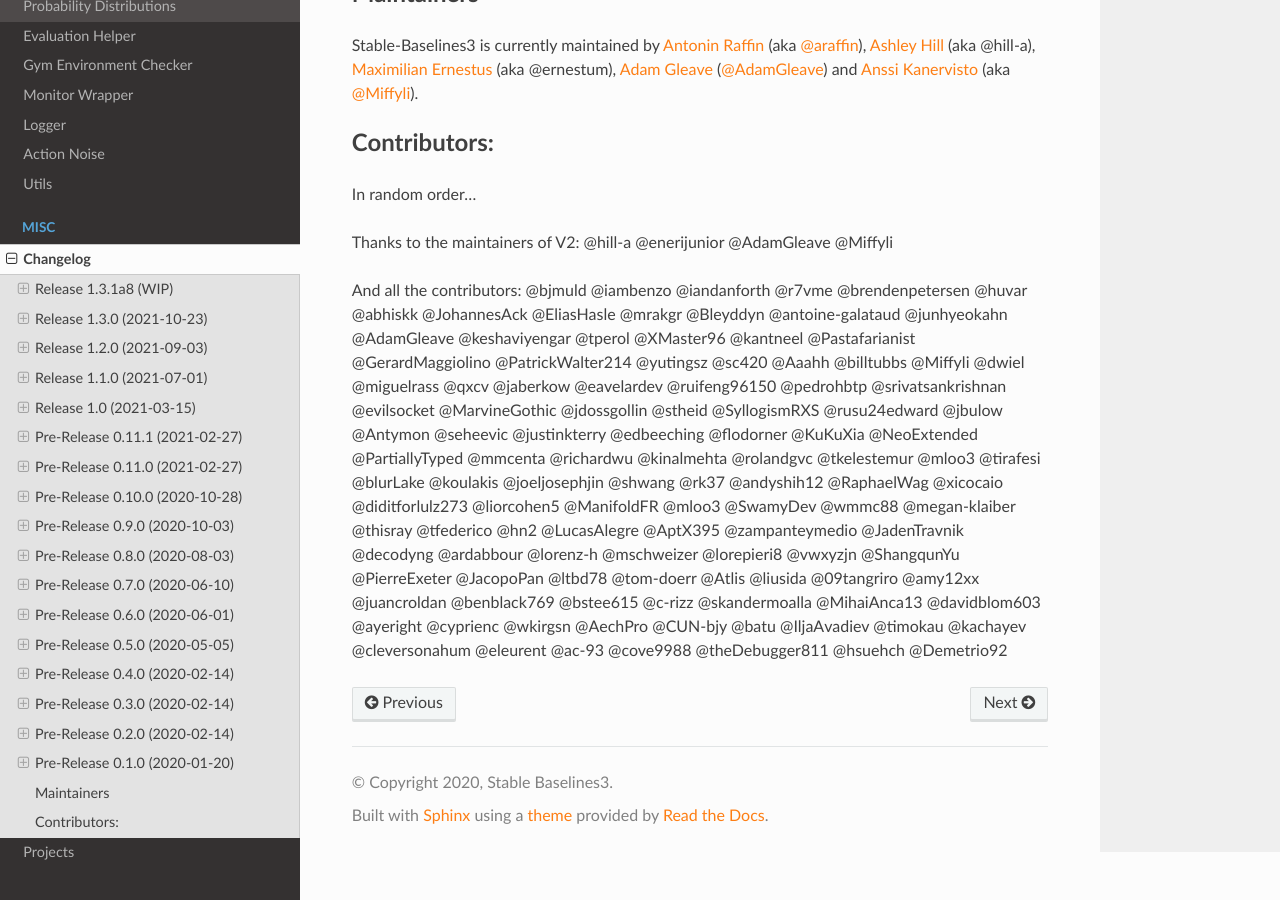
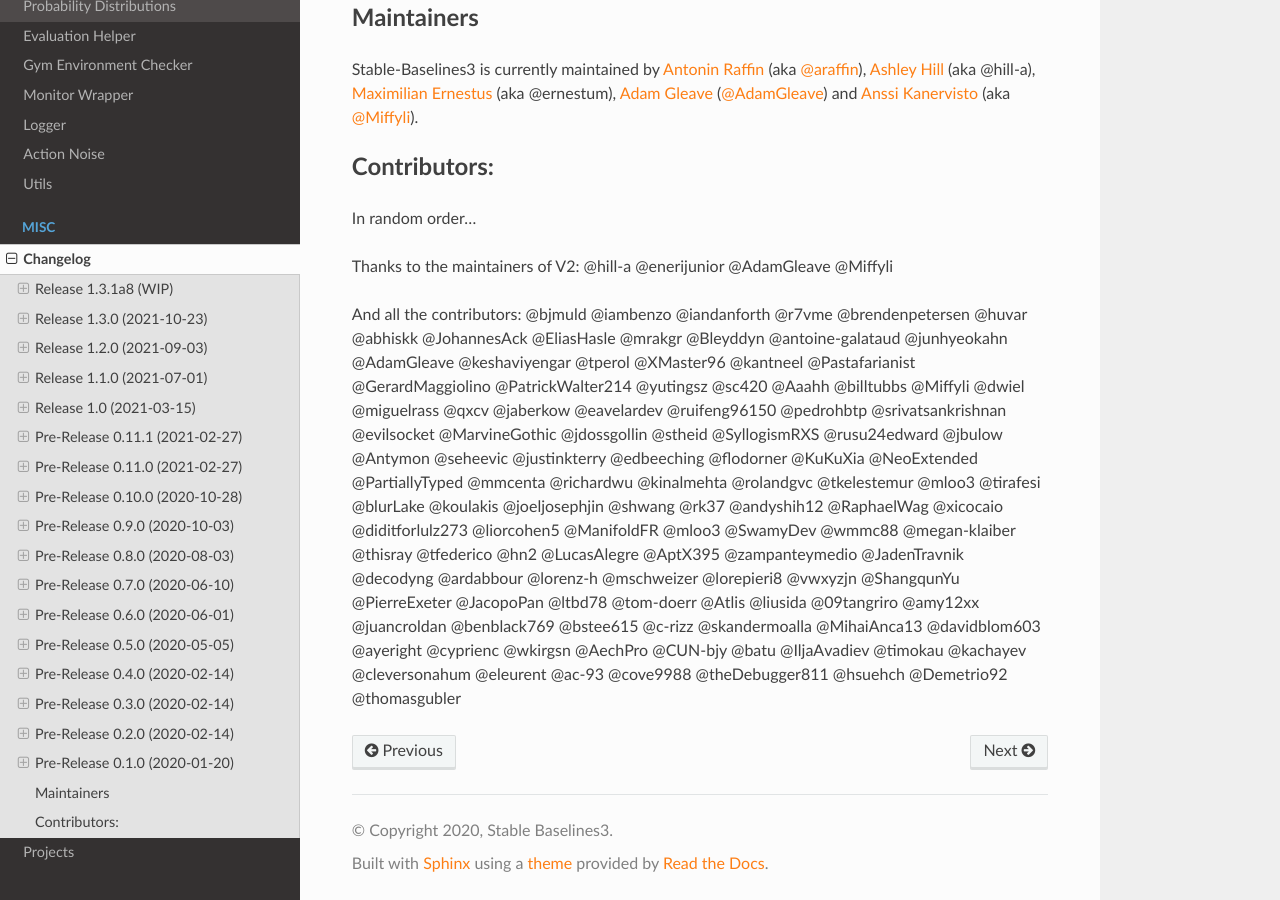
Before and after one commit to DLR-RM/stable-baselines3, a Sphinx documentation site: the page built from docs/misc/changelog.rst, in a window 1280 px wide and 900 px high, scrolled down 20199 px. Built offline with Sphinx 7.4.7 and the Read the Docs theme 2.0.0, drawn with Linux system fonts in a browser that asks for light colours; some of the changed text lies outside the part shown.

Commit message:
Update changelog.rst

```diff
--- a/docs/misc/changelog.rst
+++ b/docs/misc/changelog.rst
@@ -54,7 +54,7 @@
 - Updated ``BaseAlgorithm.load`` docstring (@Demetrio92)
 - Added a note on ``load`` behavior in the examples (@Demetrio92)
 - Updated SB3 Contrib doc
-- Fixed A2C and migration guide guidance on how to set epsilon with RMSpropTFLike
+- Fixed A2C and migration guide guidance on how to set epsilon with RMSpropTFLike (@thomasgubler)
 
 Release 1.3.0 (2021-10-23)
 ---------------------------
@@ -859,4 +859,4 @@
 @ShangqunYu @PierreExeter @JacopoPan @ltbd78 @tom-doerr @Atlis @liusida @09tangriro @amy12xx @juancroldan
 @benblack769 @bstee615 @c-rizz @skandermoalla @MihaiAnca13 @davidblom603 @ayeright @cyprienc
 @wkirgsn @AechPro @CUN-bjy @batu @IljaAvadiev @timokau @kachayev @cleversonahum
-@eleurent @ac-93 @cove9988 @theDebugger811 @hsuehch @Demetrio92
+@eleurent @ac-93 @cove9988 @theDebugger811 @hsuehch @Demetrio92 @thomasgubler
```
